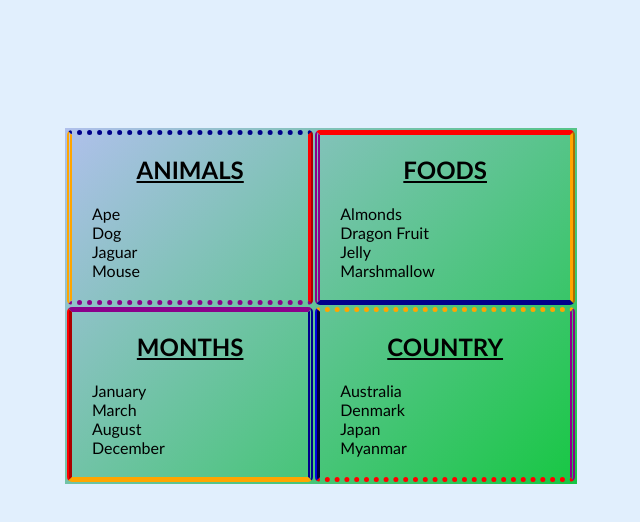
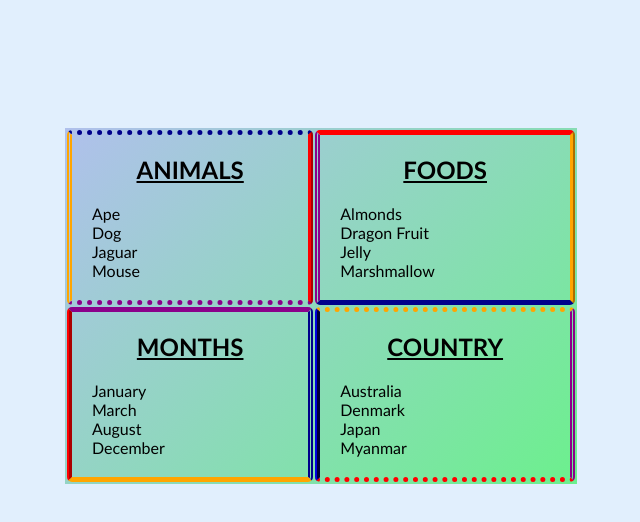
Before and after one commit to davelyng/Obejero_Lab3, a plain HTML site: page index.html in a window 1280 px wide. Shown: the whole page, without its empty margins (319-959 px from the left). Drawn offline with Linux system fonts and the light colour scheme.

Commit message:
Update style.css

```diff
--- a/style.css
+++ b/style.css
@@ -15,7 +15,7 @@ table {
 }
 
 .gradient-bg {
-    background-image: linear-gradient(135deg, #b0c0ec, #17c743);
+    background-image: linear-gradient(135deg, #b0c0ec, #6cf08d);
   }
 
 .animals, .countries, .months, .foods {
```
